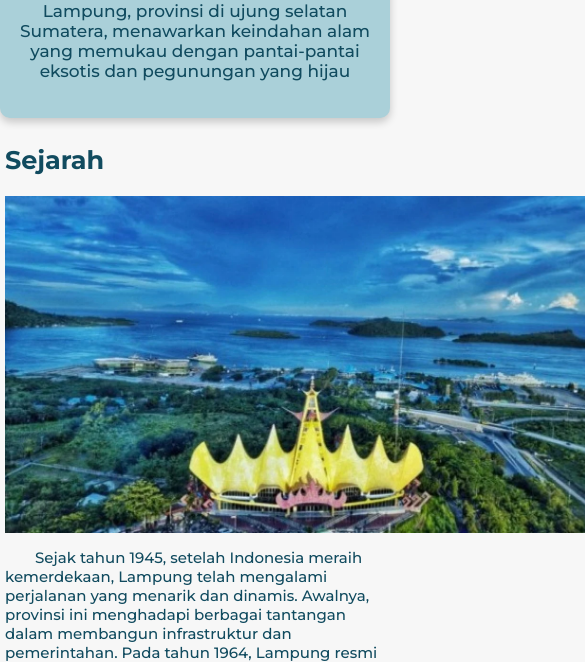
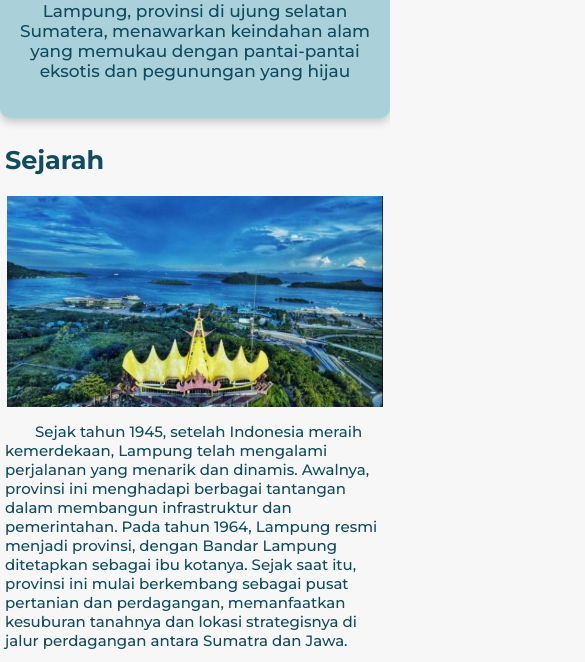
Before and after one commit to Asqara/website-lampung, a plain HTML site: page latihan-website/index.html in a window 390 px wide. Shown: the part 128-790 px from the top of the page, 585 px wide, since content can reach past the window. Drawn offline with nearby package versions, Linux system fonts and the light colour scheme; a web font is replaced by a local one.

Commit message:
style.css

```diff
--- a/latihan-website/assets/style/style.css
+++ b/latihan-website/assets/style/style.css
@@ -157,4 +157,7 @@ h2,h3{
         padding-bottom: 20px;
         box-shadow: 0 4px 8px rgba(0, 0, 0, 0.2);
     }
+    img{
+        height:25vh;
+    }
 }
```
